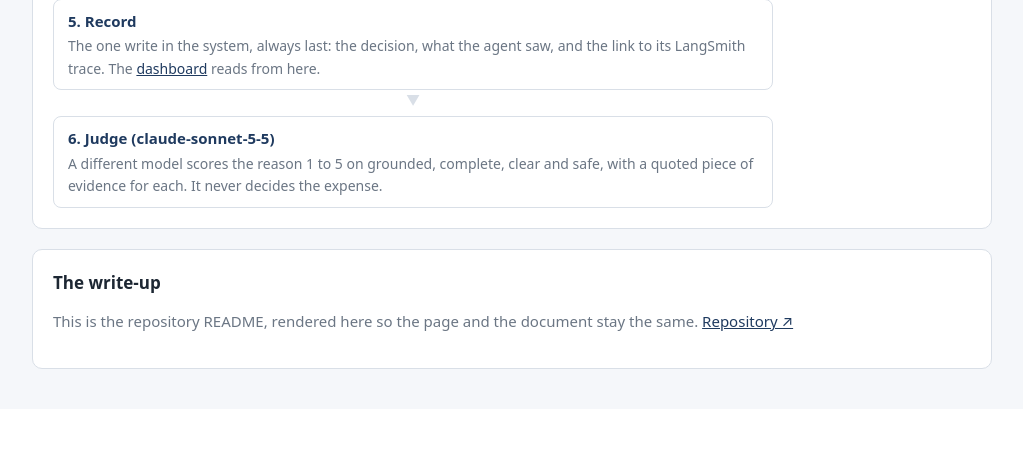
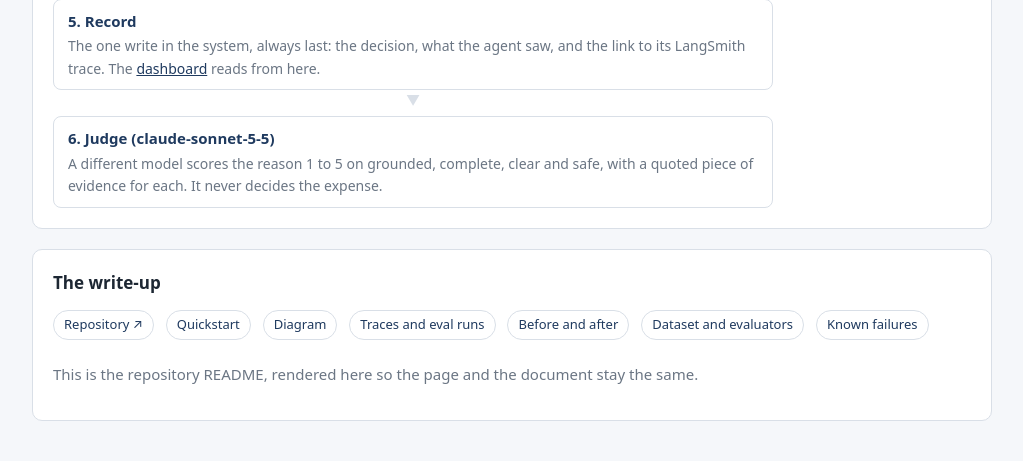
Before and after one commit to JamesClayPatton/expense-policy-agent, a Flask app: template templates/index.html in a window 1280 px wide. Shown: the part 1504-1965 px from the top of the page, without its empty margins (128-1151 px from the left). Before the commit the page ends 1873 px from the top, so only its background shows below. Run offline with Flask 3, Linux system fonts and the light colour scheme; the template is opened without the code that fills it, so the values that code supplies are empty; some libraries are stand-ins or nearby versions.

Commit message:
Share traces publicly and link every deliverable from the page

```diff
--- a/expense_agent/config.py
+++ b/expense_agent/config.py
@@ -23,6 +23,7 @@ class Settings:
     agent_prompt: str      # LangSmith prompt reference, e.g. expense-agent-system:3837744f
     judge_prompt: str
     policy_pdf: Path
+    public_traces: bool    # share each review's trace so the link needs no account
 
 
 def _require(name: str) -> str:
@@ -41,4 +42,5 @@ def load_settings() -> Settings:
         agent_prompt=_require("AGENT_PROMPT"),
         judge_prompt=_require("JUDGE_PROMPT"),
         policy_pdf=ROOT / "data" / "policy" / "northwind_expense_policy.pdf",
+        public_traces=os.environ.get("PUBLIC_TRACES", "").strip().lower() in ("1", "true"),
     )
--- a/static/style.css
+++ b/static/style.css
@@ -59,6 +59,8 @@ a { color: var(--accent); }
 .story table { margin: 14px 0; }
 
 /* the README, rendered under the tool */
+.toc a { display: inline-block; margin: 0 8px 8px 0; padding: 4px 10px; border: 1px solid var(--line); border-radius: 999px; font-size: 13px; text-decoration: none; }
+.toc a:hover { background: var(--bg); }
 .doc h2:not(:first-child) { margin-top: 28px; padding-top: 16px; border-top: 1px solid var(--line); }
 .doc h3 { font-size: 14px; text-transform: none; letter-spacing: 0; color: var(--ink); margin-top: 20px; }
 .doc pre { background: var(--bg); border: 1px solid var(--line); border-radius: 6px; padding: 12px 14px; overflow-x: auto; font-size: 13px; line-height: 1.4; }
--- a/templates/index.html
+++ b/templates/index.html
@@ -153,8 +153,16 @@
 
     <section class="panel story doc">
       <h2>The write-up</h2>
-      <p class="muted">This is the repository README, rendered here so the page and the document stay the same.
-         <a href="https://github.com/JamesClayPatton/expense-policy-agent" target="_blank" rel="noopener">Repository ↗</a></p>
+      <p class="toc">
+        <a href="https://github.com/JamesClayPatton/expense-policy-agent" target="_blank" rel="noopener">Repository ↗</a>
+        <a href="#quickstart">Quickstart</a>
+        <a href="#how-it-works">Diagram</a>
+        <a href="#traces-and-evaluation-runs">Traces and eval runs</a>
+        <a href="#results">Before and after</a>
+        <a href="#evaluation">Dataset and evaluators</a>
+        <a href="#failures-tradeoffs-and-things-i-am-not-sure-about">Known failures</a>
+      </p>
+      <p class="muted">This is the repository README, rendered here so the page and the document stay the same.</p>
       {{ readme | safe }}
     </section>
   </main>
```
Also changed, not shown: expense_agent/agent.py (+16 -1 lines), tests/test_agent.py (+13 -1 lines), README.md, 1 other file.
